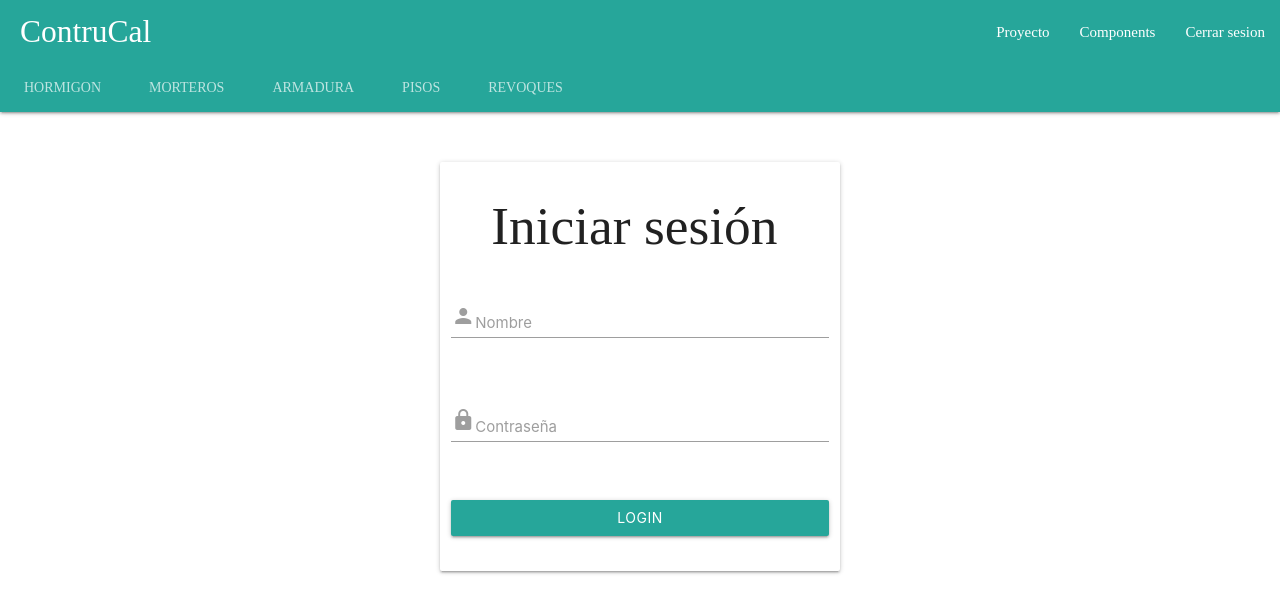
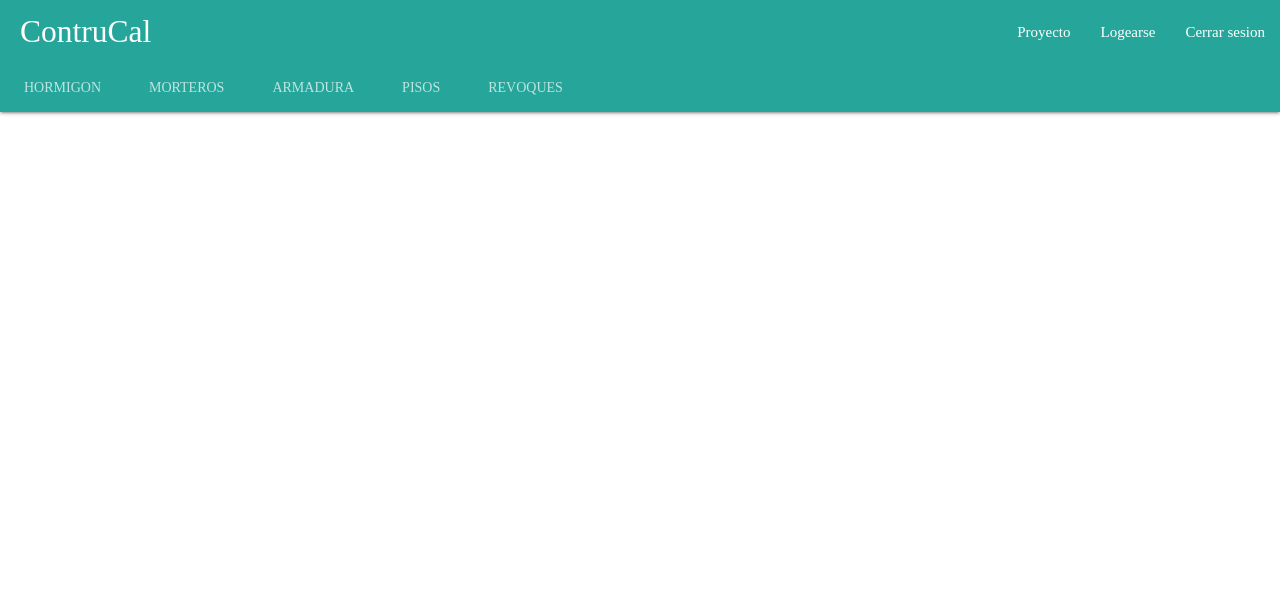
Before and after one commit to MatiasFratti/SoftContru, a React app: page /Login in a window 1280 px wide. Shown: the top 612 px of the page. Built offline with nearby package versions, Linux system fonts and the light colour scheme; a web font is replaced by a local one.

Commit message:
implementación de rutas con React Router

```diff
--- a/package.json
+++ b/package.json
@@ -17,12 +17,16 @@
   "author": "Mateo Fratti, Matias Fratti, Marcos Bellucci",
   "license": "ISC",
   "dependencies": {
+    "@types/react-router": "^5.0.2",
+    "@types/react-router-dom": "^4.3.4",
     "cors": "^2.8.5",
     "express": "^4.17.1",
     "mongoose": "^5.6.0",
     "nodemon": "^1.19.1",
     "react": "^16.8.6",
-    "react-dom": "^16.8.6"
+    "react-dom": "^16.8.6",
+    "react-router": "^5.0.1",
+    "react-router-dom": "^5.0.1"
   },
   "devDependencies": {
     "@types/react": "^16.8.20",
--- a/src/component/App.tsx
+++ b/src/component/App.tsx
@@ -1,15 +1,17 @@
 import * as React from 'react';
-import { any } from 'prop-types';
+import PropTypes from 'prop-types';
 import { Nav } from './Nav';
 import { Login } from './Login';
 
-export class App extends React.Component <any,any> {
+
+export default class App extends React.Component <any,any> {
 
     render(){
+
         return(
+
             <div>
-                <Nav />
-                <Login />
+                    <Nav />
             </div>
 
         )
--- a/src/component/Login.tsx
+++ b/src/component/Login.tsx
@@ -2,6 +2,7 @@ import React from 'react';
 
 import '../styles/login.sass';
 import { string, any } from 'prop-types';
+import { BrowserRouter as Router, Link } from 'react-router-dom';
 
 export class Login extends React.Component <any,any>{
 
@@ -25,26 +26,16 @@ export class Login extends React.Component <any,any>{
             pass:this.state.pass
         }
         alert(this.state.name+": "+user.pass);
-        // this.postData('http://localhost:3080/api/login',user);
-        var myHeaders = new Headers();
-        myHeaders.append('Content-Type', 'application/json');
-        myHeaders.append('Accept', 'application/json');
-        myHeaders.append('Access-Control-Allow-Origin', 'http://localhost:8080');
-        myHeaders.append('Access-Control-Allow-Credentials', 'true');
 
-        var myInit = {
-            method: 'POST',
-            headers: myHeaders,
-            body:JSON.stringify({name:this.state.name,pass:this.state.pass}),
-
-
-        };
-
-        var myRequest = new Request('http://localhost:3080/api/login', myInit);
-
-        fetch(myRequest).then(response =>{
-            return response.blob();
+        fetch('http://localhost:3080/api/login',{
+            method:'POST',
+            body: JSON.stringify({name:this.state.name,pass:this.state.pass}),
+            headers:{
+                'Accept':'application/json',
+                'Content-Type':'application/json'
+            }
         })
+        .then(res=>res.json())
         .catch(status=>alert(status));
     }
     handleChange(e: React.ChangeEvent<HTMLInputElement>){
@@ -57,6 +48,7 @@ export class Login extends React.Component <any,any>{
     }
     render(){
         return(
+            <Router>
                 <div className="container">
                     <div id="user-login" className="row">
                         <div className="col s12 z-depth-12 card-panel">
@@ -83,6 +75,8 @@ export class Login extends React.Component <any,any>{
                         </div>
                     </div>
                 </div>
+            </Router>
+
 
         );
     }
--- a/src/component/Nav.tsx
+++ b/src/component/Nav.tsx
@@ -1,4 +1,6 @@
 import React from 'react';
+
+import { BrowserRouter as Router, Link } from 'react-router-dom';
 
 
 import '../styles/nav.sass';
@@ -6,14 +8,15 @@ import '../styles/nav.sass';
 export class Nav extends React.Component <any,any>{
     render(){
         return(
-            <div className="navbar-fixed">
+            <Router>
+                <div className="navbar-fixed">
                 <nav className="nav-extended">
                     <div className="nav-wrapper">
                     <a href="#" className="brand-logo">ContruCal </a>
                     <a href="#" data-target="mobile-demo" className="sidenav-trigger"><i className="material-icons">menu</i></a>
                     <ul id="nav-mobile" className="right hide-on-med-and-down">
                         <li><a href="sass.html">Proyecto</a></li>
-                        <li><a href="badges.html">Components</a></li>
+                        <li><Link to="/Login">Logearse</Link></li>
                         <li><a href="collapsible.html">Cerrar sesion</a></li>
                     </ul>
                     </div>
@@ -39,6 +42,8 @@ export class Nav extends React.Component <any,any>{
                 <div id="test3" className="col s12">Test 3</div>
                 <div id="test4" className="col s12">Test 4</div>
             </div>
+            </Router>
+
         );
     }
 }
--- a/src/index.html
+++ b/src/index.html
@@ -20,6 +20,6 @@
 
     <!-- Compiled and minified JavaScript -->
     <script src="https://cdnjs.cloudflare.com/ajax/libs/materialize/1.0.0/js/materialize.min.js"></script>
-    <script src="bundle.js"></script>
+
 </body>
 </html>
--- a/src/index.tsx
+++ b/src/index.tsx
@@ -1,10 +1,23 @@
 import * as React from 'react';
-import * as ReactDOM from 'react-dom';
-
-import { App } from './component/App';
+import  {render} from 'react-dom';
+import  {Login}  from './component/Login';
+import App from './component/App';
+import { Nav } from './component/Nav';
+import { BrowserRouter as Router, Switch, Route } from 'react-router-dom';
 
 
 const app = document.getElementById('app');
 
 
-ReactDOM.render(<App />, app);
+render(
+      <App>
+            <Router>
+
+                  <Switch>
+                        <Route  path="/" component={App}/>
+                        <Route  path="/Login" exact component={Login}/>
+                  </Switch>
+            </Router>
+      </App>
+ , app
+);
--- a/src/routes/index.js
+++ b/src/routes/index.js
@@ -3,7 +3,7 @@ const router = express.Router();
 
 const User = require('../model/user');
 
-router.post('/login',async (req,res,next)=>{
+router.post('/login',async (req,res)=>{
     console.log(req.body.pass+" Hola");
     const _user = new User();
     await User.findOne({_id:"5d06c46c87eb962d58ff3fb3"});
--- a/webpack.config.js
+++ b/webpack.config.js
@@ -38,5 +38,8 @@ module.exports = {
         }),
         new MiniCssExtractPlugin("styles.css")
     ],
-    devtool:"source-map"
+    devtool:"source-map",
+    devServer: {
+        historyApiFallback: true,
+    }
 };
```
Also changed, not shown: src/component/AppRoutes.tsx (added, +21 -0 lines), 1 other file (tests, documents, lock files or other folders). Lines whose indentation alone changed are shown as unchanged.
